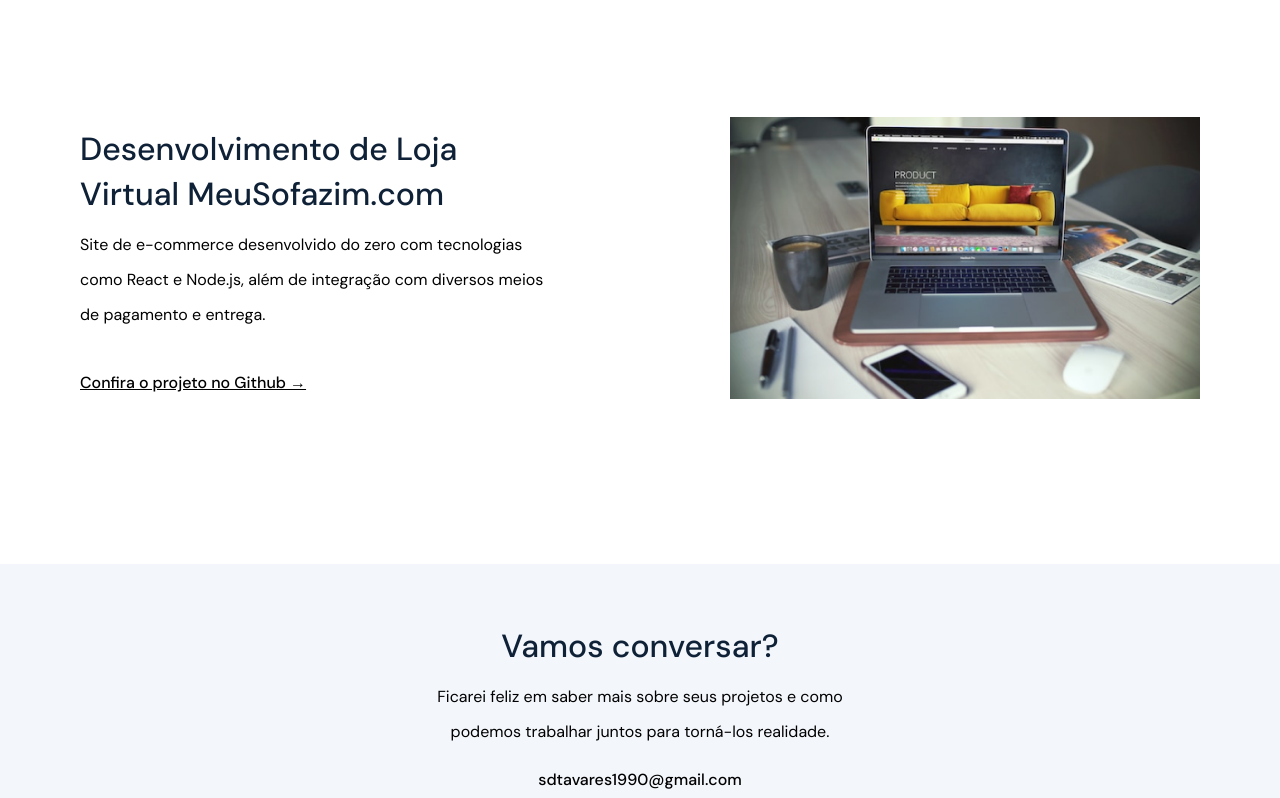
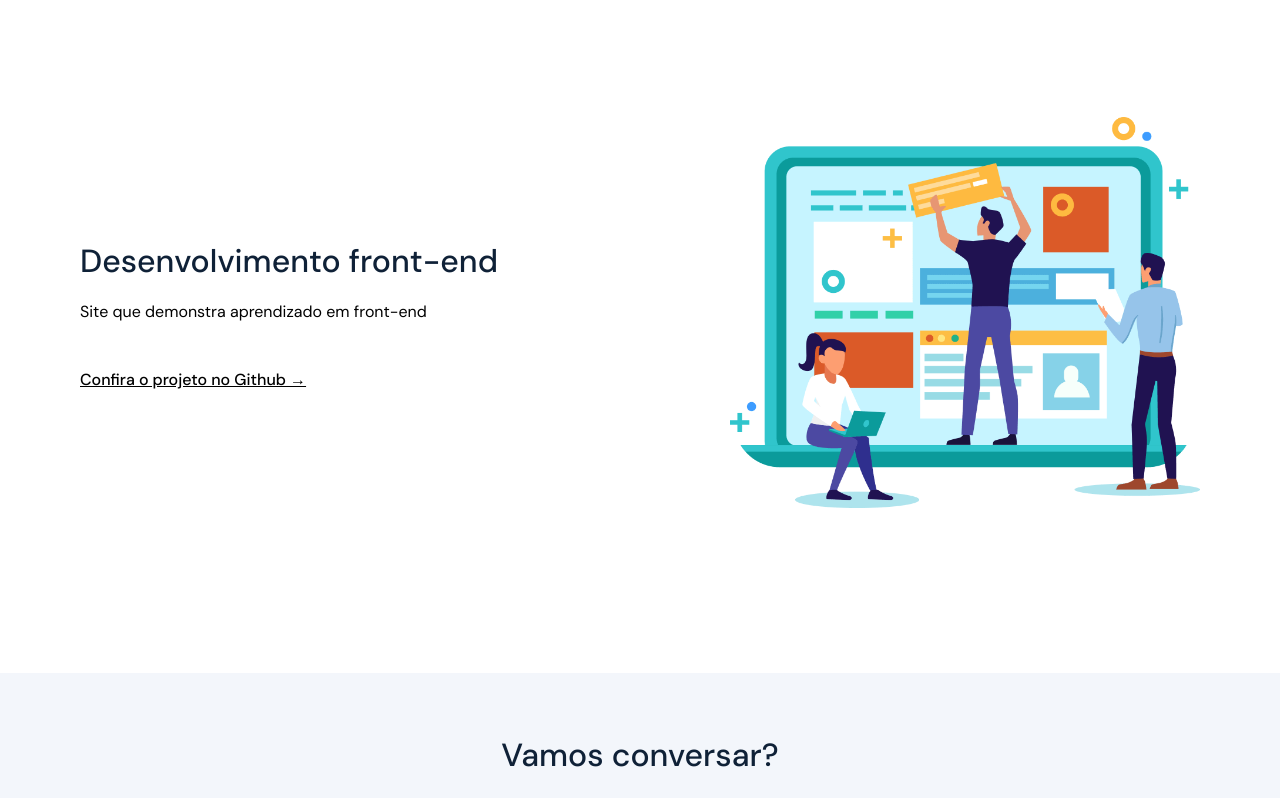
Before and after one commit to Tavares1122/portfolio2025, a plain HTML site: page index.html in a window 1280 px wide. Shown: the part 2916-3714 px from the top of the page. Drawn offline with Linux system fonts and the light colour scheme.

Commit message:
atualizaçao de links

```diff
--- a/index.html
+++ b/index.html
@@ -186,18 +186,16 @@
         </li>
         <li class="projects__reversed-list">
           <div class="image">
-            <img src="assets/ecommerce.png" alt="ecommerce" />
+            <img src="assets/pessoas-construindo-pc.png" alt="ecommerce" />
           </div>
           <div class="projects__info">
             <h3 class="tertiary-title">
-              Desenvolvimento de Loja Virtual MeuSofazim.com
+              Desenvolvimento front-end
             </h3>
             <p>
-              Site de e-commerce desenvolvido do zero com tecnologias como React
-              e Node.js, além de integração com diversos meios de pagamento e
-              entrega.
+              Site que demonstra aprendizado em front-end
             </p>
-            <a href="#">Confira o projeto no Github &rarr;</a>
+            <a href="https://github.com/Tavares1122/jornada-front-end" target="_blank">Confira o projeto no Github &rarr;</a>
           </div>
         </li>
       </ul>
```
Also changed, not shown: assets/pessoas-construindo-pc.png (added).
